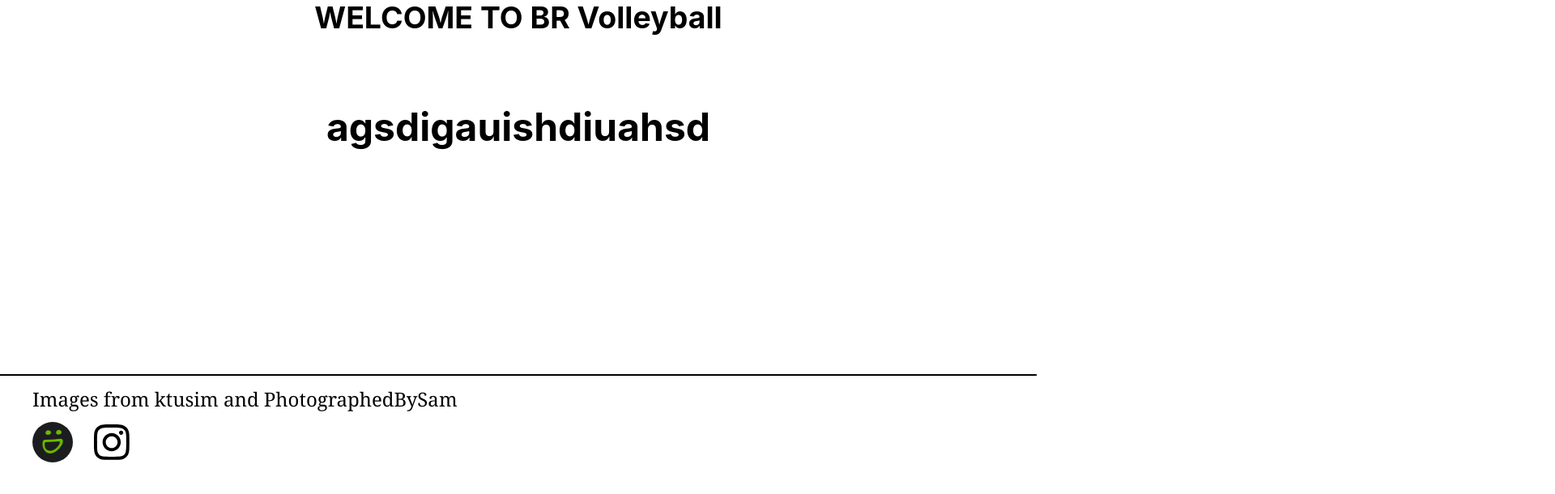
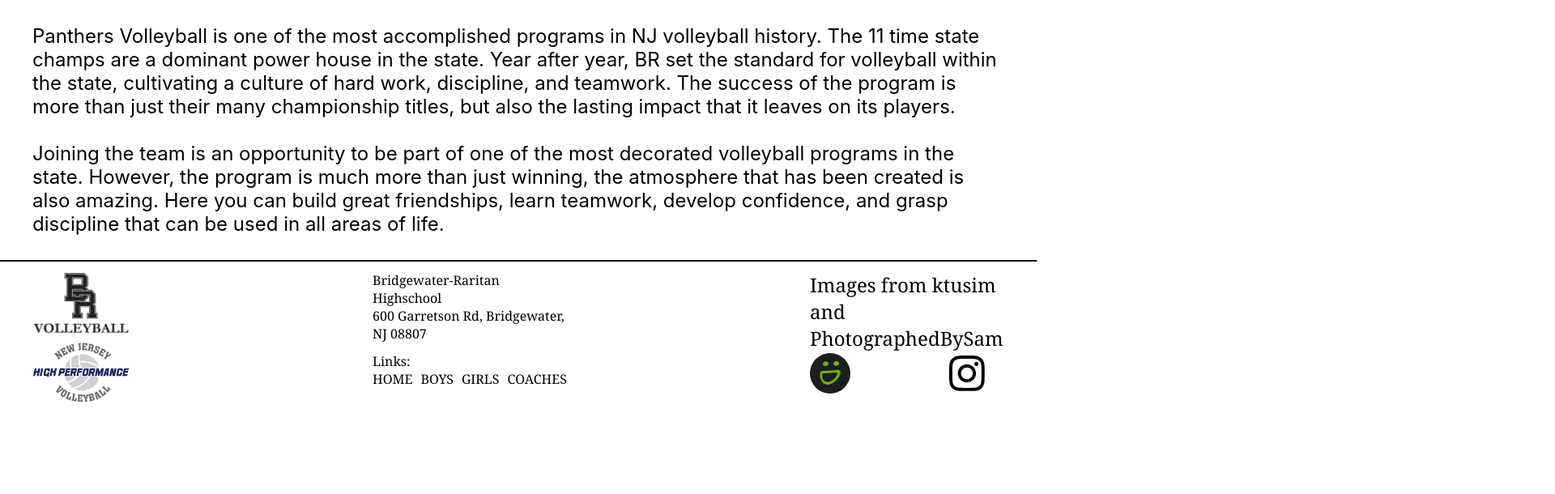
Before and after one commit to AnthonyChanng/vb_website, a React (Create React App) app: page / in a window 1280 px wide. Shown: the part 600-1210 px from the top of the page at 81% size, 1920 px wide, since content can reach past the window. After the commit the page ends 1135 px from the top, so only its background shows below. Built offline with nearby package versions, Linux system fonts and the light colour scheme.

Commit message:
2.1-Anthony
Wrote brief description of the program on home page implemented features of the bottombar. Other pages are now able to be viewed with the links as long as there is something of substance there.

```diff
--- a/src/App.js
+++ b/src/App.js
@@ -3,6 +3,9 @@ import React from "react";
 import { BrowserRouter as Router, Routes, Route } from "react-router-dom";
 import Home from "./components/Home/home";
 import Layout from "./components/Layout/layout";
+import Boys from "./components/Boys/boys";
+import Girls from "./components/Girls/girls";
+import Coaches from "./components/Coaches/coaches";
 
 function App() {
   return (
@@ -11,6 +14,9 @@ function App() {
         <Routes>
           <Route path="/" element={<Layout />}>
             <Route index element={<Home />} />
+            <Route path="/Boys" element={<Boys />} />
+            <Route path="/Girls" element={<Girls />} />
+            <Route path="/Coaches" element={<Coaches />} />
           </Route>
         </Routes>
       </Router>
--- a/src/components/Bottombar/bottombar.js
+++ b/src/components/Bottombar/bottombar.js
@@ -1,14 +1,48 @@
 import "./bottombar.scss";
 import { FontAwesomeIcon } from "@fortawesome/react-fontawesome";
 import { faInstagram } from "@fortawesome/free-brands-svg-icons";
-import { Link } from "react";
+import brvb from "../../assets/images/brvb.jpg";
+import highPerform from "../../assets/images/njhighperformance.webp";
+import { Link } from "react-router-dom";
 import smug from "../../assets/images/smugMug.jpg";
 export default function Bottombar() {
   return (
+    <>
       <section className="topsection bottombar-section">
         <div className="container bottombar-container">
           <div className="flex bottombar-flex">
-          <div className="Location"></div>
+            <div className="logos">
+              <div className="hslogo">
+                <Link to="/">
+                  <img className="hsimg" src={brvb} alt="brvb" />{" "}
+                </Link>
+              </div>
+              <div className="camplogo">
+                <a href="https://www.njhighperformancevolleyball.com/">
+                  <img
+                    className="highlogo"
+                    src={highPerform}
+                    alt="highPerform"
+                  />{" "}
+                  {""}
+                </a>
+              </div>
+            </div>
+            <div className="extraInfo">
+              <div className="location">
+                Bridgewater-Raritan Highschool<br></br>
+                600 Garretson Rd, Bridgewater, NJ 08807
+              </div>
+              <div className="internalLinks">
+                Links:
+                <div className="pages">
+                  <Link to="/">HOME</Link>
+                  <Link to="/Boys">BOYS</Link>
+                  <Link to="/Girls">GIRLS</Link>
+                  <Link to="/Coaches">COACHES</Link>
+                </div>
+              </div>
+            </div>
             <div className="imgOrigin">
               Images from ktusim and PhotographedBySam
               <div className="links">
@@ -36,5 +70,6 @@ export default function Bottombar() {
           </div>
         </div>
       </section>
+    </>
   );
 }
--- a/src/components/Bottombar/bottombar.scss
+++ b/src/components/Bottombar/bottombar.scss
@@ -7,10 +7,22 @@
   border-top: 2px solid black;
   font-family: Georgia, "Times New Roman", Times, serif;
 }
+.bottombar-flex {
+  display: flex;
+  justify-content: space-between;
+  width: 100%;
+  height: 100%;
+}
 
+.logos {
+  width: 10%;
+  display: flex;
+  flex-direction: column;
+  padding-top: 1%;
+}
 .imgOrigin {
   padding-top: 1%;
-  width: 100%;
+  width: 20%;
   height: 200px;
   display: flex;
   flex-direction: column;
@@ -38,7 +50,7 @@
   display: flex;
   height: 25%;
   justify-content: space-between;
-  width: 10%;
+  width: 90%;
   padding-top: 1%;
 }
 
@@ -46,3 +58,38 @@
   color: var(--secondary-color);
   transition: 0.5s;
 }
+
+.hsimg {
+  width: 100%;
+  padding-bottom: 2%;
+}
+
+.highlogo {
+  width: 100%;
+  padding-top: 2%;
+}
+
+.extraInfo {
+  width: 20%;
+  padding-top: 1%;
+  font-size: 100%;
+  display: flex;
+  flex-direction: column;
+}
+
+.internalLinks {
+  padding-top: 5%;
+  display: flex;
+  flex-direction: column;
+  font-size: 100%;
+}
+
+.pages {
+  display: flex;
+  justify-content: space-between;
+}
+
+.pages:hover {
+  transition: 0.5s;
+  color: grey;
+}
--- a/src/components/Description/description.js
+++ b/src/components/Description/description.js
@@ -3,11 +3,24 @@ import "./description.scss";
 const description = () => {
   return (
     <section className="topsection description-section">
-      <div className="container description-background">
-        <div className="descriptions">
-          <div className="BRVB">
-            <h1 className="header">WELCOME TO BR Volleyball</h1>
-            <h2 className="description">agsdigauishdiuahsd</h2>
+      <div className="container description-container">
+        <div className="BRVB">
+          <div className="header">WELCOME TO BR Volleyball</div>
+          <div className="descriptionSummary">
+            Panthers Volleyball is one of the most accomplished programs in NJ
+            volleyball history. The 11 time state champs are a dominant power
+            house in the state. Year after year, BR set the standard for
+            volleyball within the state, cultivating a culture of hard work,
+            discipline, and teamwork. The success of the program is more than
+            just their many championship titles, but also the lasting impact
+            that it leaves on its players. <br></br>
+            <br></br>
+            Joining the team is an opportunity to be part of one of the most
+            decorated volleyball programs in the state. However, the program is
+            much more than just winning, the atmosphere that has been created is
+            also amazing. Here you can build great friendships, learn teamwork,
+            develop confidence, and grasp discipline that can be used in all
+            areas of life.
           </div>
         </div>
       </div>
--- a/src/components/Description/description.scss
+++ b/src/components/Description/description.scss
@@ -1,24 +1,23 @@
-.descriptions {
-  height: 500px;
-  font-size: 200%;
-  display: flex;
-  justify-content: space-between;
-}
-
 .BRVB {
-  width: 100%;
-  height: 100%;
+  max-width: 100%;
+  max-height: 100%;
   display: flex;
   flex-direction: column;
+  padding-top: 1%;
 }
 
 .header {
-  height: 10%;
+  max-width: 100%;
+  max-height: 100%;
   display: flex;
   justify-content: center;
+  font-size: 300%;
 }
 
-.description {
+.descriptionSummary {
   display: flex;
   justify-content: center;
+  font-size: 150%;
+  padding: 2.5% 0%;
+  max-width: 100%;
 }
--- a/src/components/Navbar/navbar.js
+++ b/src/components/Navbar/navbar.js
@@ -32,7 +32,9 @@ export default function Navbar() {
                 <MenuItem icon={<IoMenu />}>
                   <div className="Links">
                     <div className="Home">
-                      <Link to="/">HOME</Link>
+                      <div className="HomeText">
+                        <Link to="/">HOME</Link>
+                      </div>
                     </div>
                     <div className="Boys">
                       <Link to="/Boys">BOYS</Link>
--- a/src/components/Navbar/navbar.scss
+++ b/src/components/Navbar/navbar.scss
@@ -1,6 +1,4 @@
 .navbar-section {
-  z-index: 5;
-  // position: fixed;
   top: 100px;
   width: 100%;
   height: 100px;
@@ -15,6 +13,7 @@
 
 .navbar-flex {
   height: 100%;
+  width: 100%;
   justify-content: space-between;
 }
 
@@ -22,8 +21,8 @@
   height: 100%;
 }
 .schoolName {
-  width: 600%;
-  font-size: 27.5px;
+  width: 100%;
+  font-size: 175%;
   padding-top: 2.5%;
   font: "fantasy";
 }
@@ -36,7 +35,7 @@
 .dropmenu {
   display: flex;
   padding-top: 3.5%;
-  transform: scale(4);
+  transform: scale(400%);
 }
 
 .dropmenu:hover {
@@ -47,7 +46,7 @@
   position: absolute;
   top: 62.5%;
   width: 175%;
-  transform: translateX(-45%);
+  transform: translateX(-25%);
   background-color: white;
   font-size: 7%;
   font-family: "Trebuchet MS", "Lucida Sans Unicode", "Lucida Grande",
@@ -60,20 +59,28 @@
 }
 
 .Home {
-  border-bottom: 1px;
-  border-color: black;
+  width: 100%;
+  display: flex;
+  align-items: center;
+  flex-direction: column;
 }
 .Boys {
-  border-bottom: 1px;
-  border-color: black;
+  width: 100%;
+  display: flex;
+  align-items: center;
+  flex-direction: column;
 }
 .Girls {
-  border-bottom: 1px;
-  border-color: black;
+  width: 100%;
+  display: flex;
+  align-items: center;
+  flex-direction: column;
 }
 .Coaches {
-  border-bottom: 1px;
-  border-color: black;
+  width: 100%;
+  display: flex;
+  align-items: center;
+  flex-direction: column;
 }
 .Home:hover {
   transition: 0.5s;
--- a/src/components/home/home.scss
+++ b/src/components/home/home.scss
@@ -12,7 +12,6 @@
 
 .backgrounds {
   width: 100%;
-  height: 460px;
   display: flex;
 }
 
```
Lines whose indentation alone changed are shown as unchanged.
